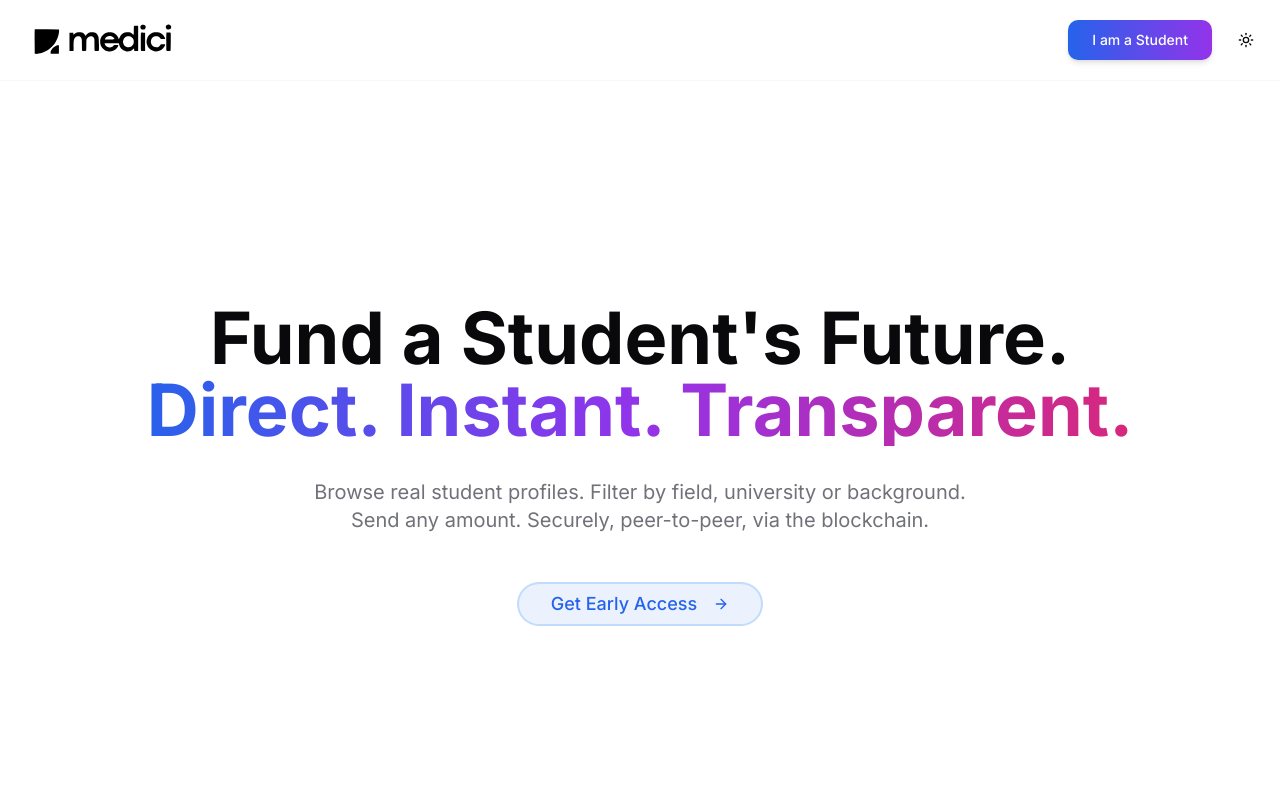
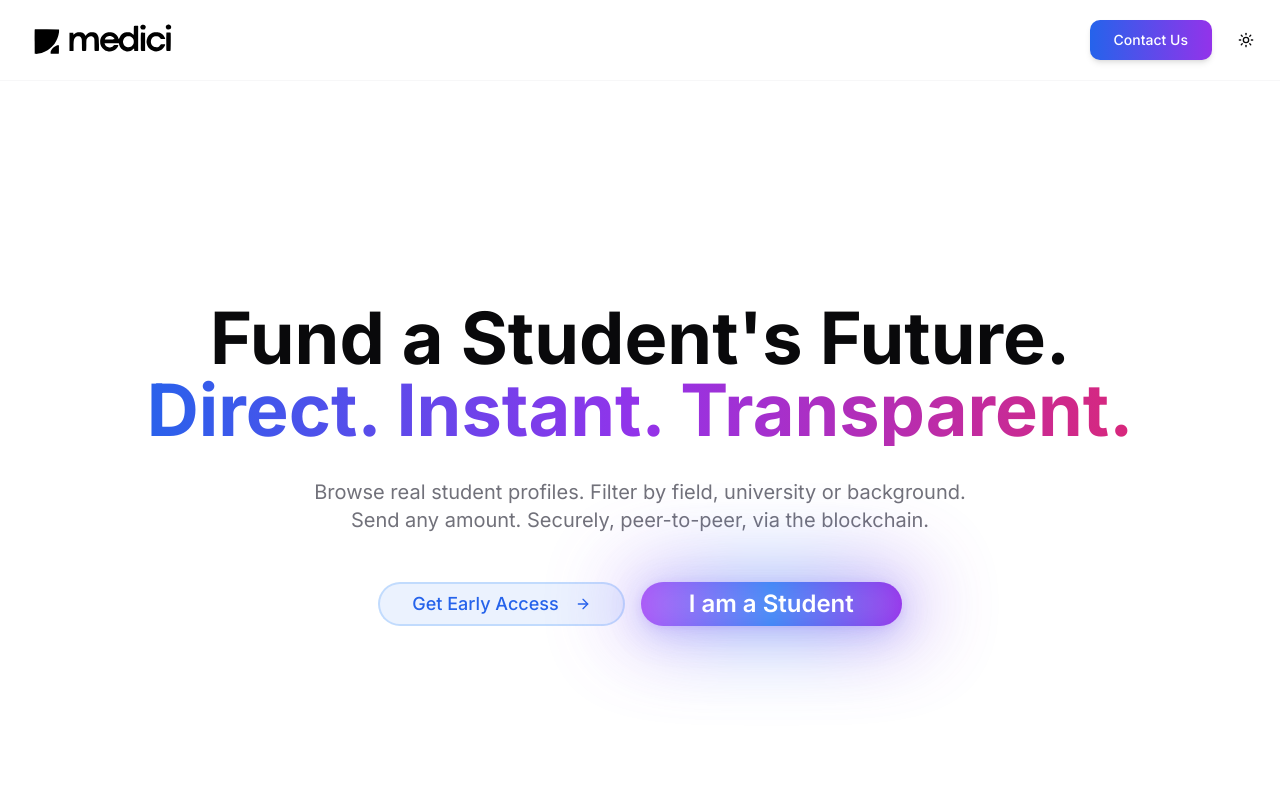
Before and after one commit to tidal3527/medici-landing, a Next.js app: page / in a window 1280 px wide. Shown: the top 800 px of the page. Built offline with nearby package versions, Linux system fonts and the light colour scheme; no server answers.

Commit message:
minor button changes (glow)

```diff
--- a/app/page.tsx
+++ b/app/page.tsx
@@ -189,17 +189,50 @@ export default function HomePage() {
                 initial={{ opacity: 0, y: 20 }}
                 animate={{ opacity: 1, y: 0 }}
                 transition={{ duration: 1, delay: 0.4 }}
-                className="flex justify-center items-center"
+                className="flex flex-col sm:flex-row justify-center items-center gap-4"
               >
                 <Link href="/notify">
                   <Button
                     size="lg"
+                    variant="outline"
                     className="px-8 py-4 text-lg rounded-full border-2 border-blue-400/30 bg-blue-500/10 text-blue-600 dark:text-blue-400 hover:bg-blue-500/20 hover:border-blue-400/50 hover:scale-105 hover:shadow-lg transition-all duration-300"
                   >
                     Get Early Access
                     <ArrowRight className="ml-2 h-5 w-5" />
                   </Button>
                 </Link>
+                <div className="relative flex items-center justify-center">
+                  {/* Glow Effect */}
+                  <div className="absolute inset-0 z-0 rounded-full bg-gradient-to-r from-purple-500 via-blue-500 to-purple-600 blur-2xl opacity-70 scale-110" />
+                  <Button
+                    size="lg"
+                    className="relative z-10 flex items-center justify-center px-12 py-5 text-2xl font-semibold rounded-full bg-gradient-to-r from-purple-500 via-blue-500 to-purple-600 text-white shadow-2xl overflow-hidden border-none focus:ring-4 focus:ring-blue-300 transition-transform duration-300 transform hover:scale-105 hover:opacity-100 group"
+                    style={{
+                      boxShadow: '0 8px 32px 0 rgba(99,102,241,0.25), 0 1.5px 8px 0 rgba(168,85,247,0.15)',
+                    }}
+                    onClick={() => {
+                      window.location.href = 'https://student.medici.ac/studentform';
+                    }}
+                  >
+                    <span className="relative z-20">I am a Student</span>
+                    <span className="absolute inset-0 bg-white opacity-10 group-hover:opacity-30 transition-opacity duration-500 rounded-full blur-md"></span>
+                    <span className="absolute top-0 left-[-75%] w-[50%] h-full bg-white opacity-10 transform rotate-12 group-hover:animate-glare pointer-events-none"></span>
+                  </Button>
+                  <style jsx>{`
+                    @keyframes glare {
+                      0% {
+                        left: -75%;
+                      }
+                      100% {
+                        left: 125%;
+                      }
+                    }
+
+                    .group-hover\\:animate-glare {
+                      animation: glare 1.5s linear infinite;
+                    }
+                  `}</style>
+                </div>
               </motion.div>
             </motion.div>
           </motion.div>
--- a/components/ui/header.tsx
+++ b/components/ui/header.tsx
@@ -19,9 +19,9 @@ export function Header() {
         </Link>
 
         <div className="flex items-center space-x-4">
-          <Link href="/student">
+          <Link href="mailto:contact@medici.com">
             <Button className="bg-gradient-to-r from-blue-600 to-purple-600 hover:from-blue-700 hover:to-purple-700 text-white font-medium px-4 sm:px-6 shadow-md hover:shadow-lg transition-all duration-300">
-              I am a Student
+              Contact Us
             </Button>
           </Link>
           <ThemeToggle />
```
